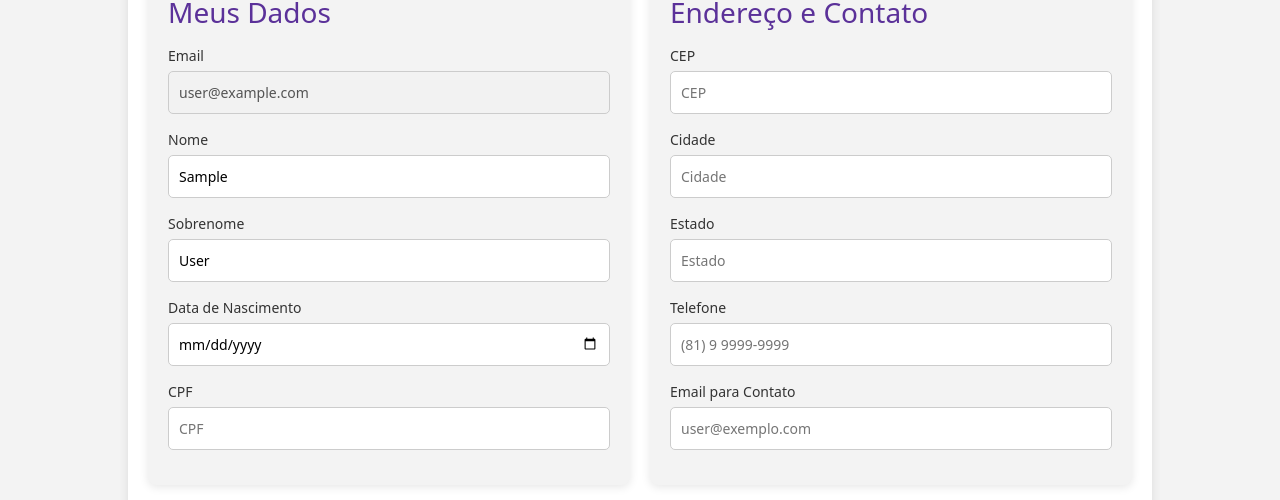
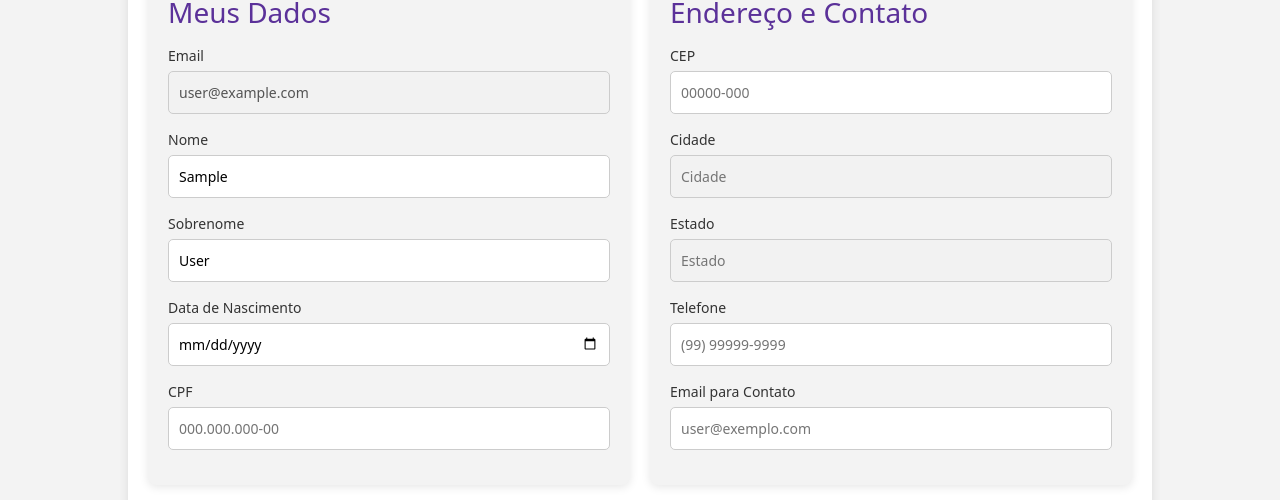
Before and after one commit to nielsonj13/VitrineCar, a Vue app: page /TelaMinhaConta in a window 1280 px wide. Shown: the part 268-768 px from the top of the page. Built offline with nearby package versions, Linux system fonts and the light colour scheme; no server answers; the database is empty; sample sign-in values are in the browser's storage.

Commit message:
Formatação e validação dos campos de TelaMinhaConta

```diff
--- a/src/views/TelaCadastro.vue
+++ b/src/views/TelaCadastro.vue
@@ -129,7 +129,7 @@ export default {
         });
 
         alert("Cadastro realizado com sucesso!");
-        this.$router.push("/login");
+        this.$router.push("/");
       } catch (error) {
         alert("Erro ao cadastrar: " + error.message);
         console.error(error);
--- a/src/views/TelaMinhaConta.vue
+++ b/src/views/TelaMinhaConta.vue
@@ -31,7 +31,7 @@
             </div>
             <div class="form-group">
               <label for="cpf">CPF</label>
-              <input type="text" id="cpf" v-model="dados.cpf" placeholder="CPF" />
+              <input type="text" id="cpf" v-model="dados.cpf" placeholder="000.000.000-00" @input="formatarCPF" @blur="validarCPF"/>
             </div>
           </form>
         </div>
@@ -42,19 +42,19 @@
           <form>
             <div class="form-group">
               <label for="cep">CEP</label>
-              <input type="text" id="cep" v-model="endereco.cep" placeholder="CEP" />
+              <input type="text" id="cep" v-model="endereco.cep" @blur="buscarCep" @input="formatarCEP" placeholder="00000-000" />
             </div>
             <div class="form-group">
               <label for="cidade">Cidade</label>
-              <input type="text" id="cidade" v-model="endereco.cidade" placeholder="Cidade" />
+              <input type="text" id="cidade" v-model="endereco.cidade" placeholder="Cidade" disabled />
             </div>
             <div class="form-group">
               <label for="estado">Estado</label>
-              <input type="text" id="estado" v-model="endereco.estado" placeholder="Estado" />
+              <input type="text" id="estado" v-model="endereco.estado" placeholder="Estado" disabled />
             </div>
             <div class="form-group">
               <label for="telefone">Telefone</label>
-              <input type="text" id="telefone" v-model="contato.telefone" placeholder="(81) 9 9999-9999" />
+              <input type="text" id="telefone" v-model="contato.telefone" @input="formatarTelefone" placeholder="(99) 99999-9999" />
             </div>
             <div class="form-group">
               <label for="email-contato">Email para Contato</label>
@@ -76,6 +76,7 @@ import Navbar from "../components/NavBar.vue";
 import { getAuth, updateProfile, deleteUser} from "firebase/auth";
 import { doc, getDoc, setDoc } from "firebase/firestore";
 import { db } from "../firebase";
+import axios from "axios";
 
 export default {
   name: "MinhaConta",
@@ -138,6 +139,94 @@ export default {
         this.$router.push("/");
       }
     },
+
+    formatarCEP() {
+      let cep = this.endereco.cep.replace(/\D/g, ""); // Remove tudo que não for número
+
+      if (cep.length > 8) {
+        cep = cep.slice(0, 8); // Limita o tamanho máximo
+      }
+
+
+      this.endereco.cep = cep;
+    },
+
+    async buscarCep() {
+      if (this.endereco.cep.length === 8) {
+        try {
+          const response = await axios.get(`https://viacep.com.br/ws/${this.endereco.cep}/json/`);
+          if (response.data.erro) {
+            alert("CEP não encontrado!");
+          } else {
+            this.endereco.cidade = response.data.localidade;
+            this.endereco.estado = response.data.uf;
+          }
+        } catch (error) {
+          console.error("Erro ao buscar CEP:", error);
+          alert("Erro ao buscar CEP.");
+        }
+      }
+    },
+
+    formatarTelefone() {
+      let telefone = this.contato.telefone.replace(/\D/g, ""); // Remove tudo que não for número
+
+      if (telefone.length > 11) {
+        telefone = telefone.slice(0, 11); // Limita o tamanho máximo
+      }
+
+      // Aplica a máscara (99) 99999-9999
+      if (telefone.length <= 10) {
+        telefone = telefone.replace(/(\d{2})(\d{4})(\d{0,4})/, "($1) $2-$3");
+      } else {
+        telefone = telefone.replace(/(\d{2})(\d{5})(\d{0,4})/, "($1) $2-$3");
+      }
+
+      this.contato.telefone = telefone;
+    },
+
+    formatarCPF() {
+      let cpf = this.dados.cpf.replace(/\D/g, ""); // Remove tudo que não for número
+
+      if (cpf.length > 3) cpf = cpf.replace(/^(\d{3})(\d)/, "$1.$2");
+      if (cpf.length > 6) cpf = cpf.replace(/^(\d{3})\.(\d{3})(\d)/, "$1.$2.$3");
+      if (cpf.length > 9) cpf = cpf.replace(/^(\d{3})\.(\d{3})\.(\d{3})(\d)/, "$1.$2.$3-$4");
+
+      this.dados.cpf = cpf.substring(0, 14); // Garante no máximo 14 caracteres
+    },
+
+    validarCPF() {
+      const cpf = this.dados.cpf.replace(/\D/g, ""); // Remove caracteres não numéricos
+
+      if (cpf.length !== 11 || /^(\d)\1+$/.test(cpf)) {
+        alert("CPF inválido!");
+        this.dados.cpf = ""; // Limpa o campo se for inválido
+        return false;
+      }
+
+      let soma = 0, resto;
+      for (let i = 1; i <= 9; i++) soma += parseInt(cpf[i - 1]) * (11 - i);
+      resto = (soma * 10) % 11;
+      if (resto === 10 || resto === 11) resto = 0;
+      if (resto !== parseInt(cpf[9])) {
+        alert("CPF inválido!");
+        this.dados.cpf = "";
+        return false;
+      }
+
+      soma = 0;
+      for (let i = 1; i <= 10; i++) soma += parseInt(cpf[i - 1]) * (12 - i);
+      resto = (soma * 10) % 11;
+      if (resto === 10 || resto === 11) resto = 0;
+      if (resto !== parseInt(cpf[10])) {
+        alert("CPF inválido!");
+        this.dados.cpf = "";
+        return false;
+      }
+
+      return true;
+    },
+
     async salvarAlteracoes() {
       try {
         const auth = getAuth();
@@ -173,6 +262,7 @@ export default {
         alert("Erro ao salvar os dados.");
       }
     },
+
     async excluirConta() {
       if (confirm("Tem certeza de que deseja excluir sua conta? Esta ação não pode ser desfeita.")) {
         try {
@@ -284,4 +374,5 @@ h3 {
 .delete-button:hover {
   background-color: #c82333;
 }
+
 </style>
```
